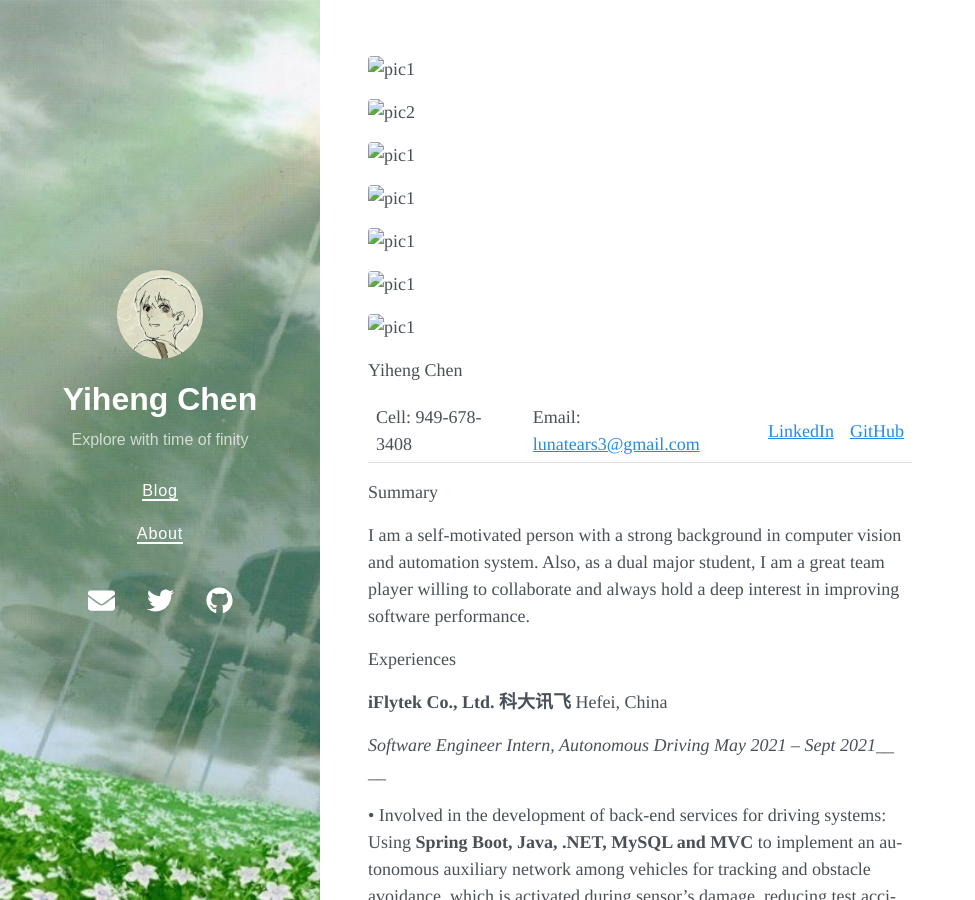
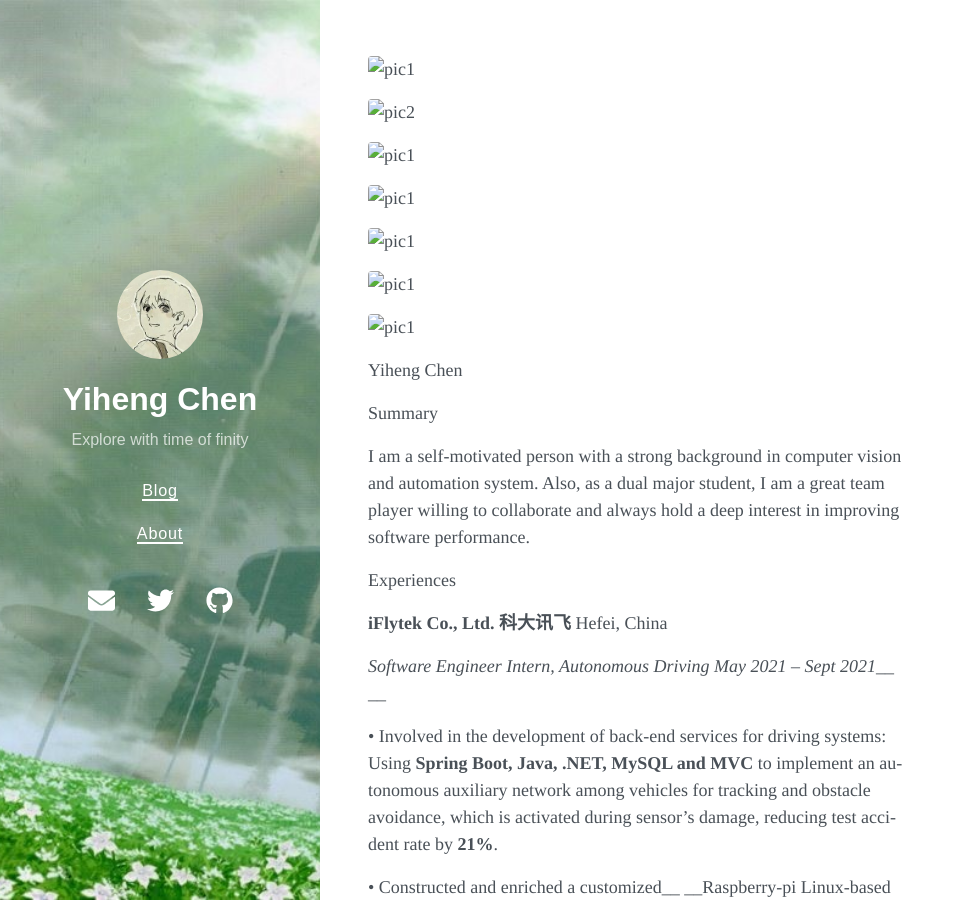
Before and after one commit to yihenc/yihenc.github.io, a Jekyll site: the page built from about.md, in a window 1280 px wide and 900 px high. Shown: the whole window, without its empty margins (0-975 px from the left). Built offline with Jekyll 4.4.1, drawn with Linux system fonts in a browser that asks for light colours; nearby versions of some CDN libraries.

Commit message:
Update about.md

```diff
--- a/about.md
+++ b/about.md
@@ -17,7 +17,7 @@ title:
 
 Yiheng Chen
 
-Cell: 949\-678\-3408  |  Email: [lunatears3@gmail\.com](mailto:lunatears3@gmail.com)  |  [LinkedIn](https://www.linkedin.com/in/yiheng-chen-840345247/)  |  [GitHub](https://github.com/maakabaka)
+
 
 Summary
 
```
